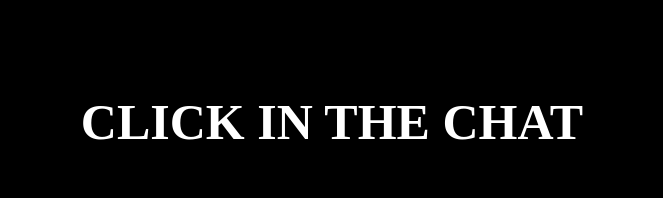
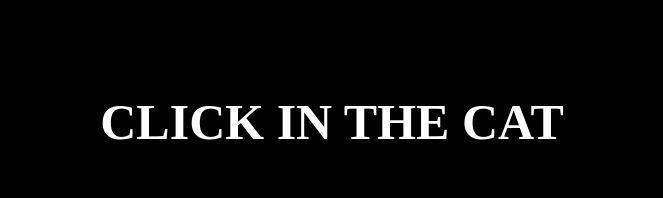
Before and after one commit to jrdanDp/AprendiendoJavascript, a plain HTML site: page index.html in a window 1280 px wide. Shown: the top 198 px of the page, without its empty margins (308-971 px from the left). Drawn offline with Linux system fonts and the light colour scheme.

Commit message:
Correccion de archivo html

```diff
--- a/index.html
+++ b/index.html
@@ -11,7 +11,7 @@
 
         <div id = "content">
 
-            <p id = "text"> CLICK IN THE CHAT</p>
+            <p id = "text"> CLICK IN THE CAT</p>
             <img id = "img" src = "https://i.pinimg.com/736x/5a/91/15/5a9115e4027927266fbe0c6820d90481.jpg">
 
 
```
